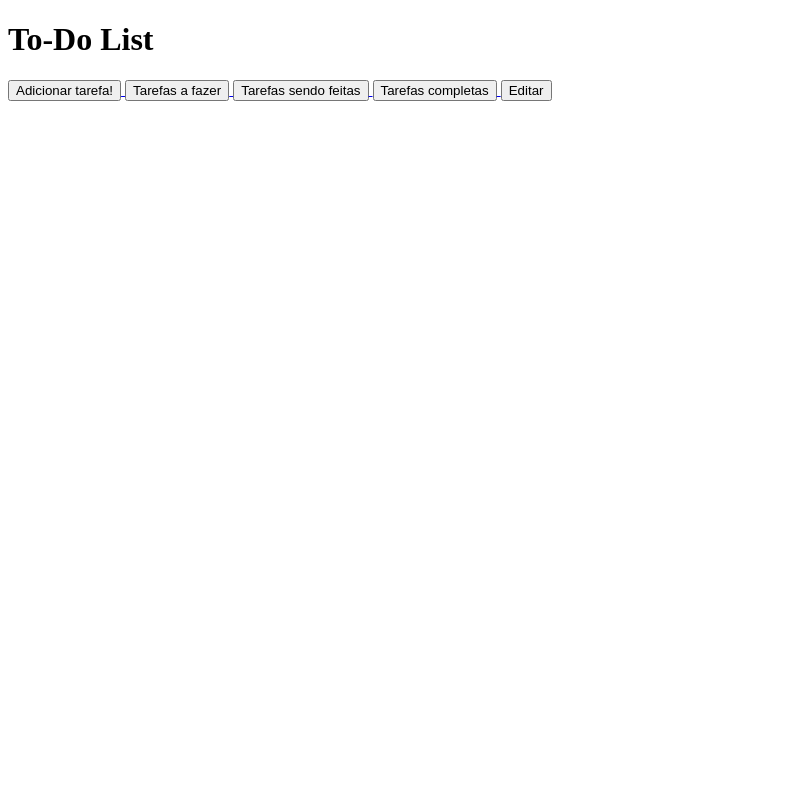
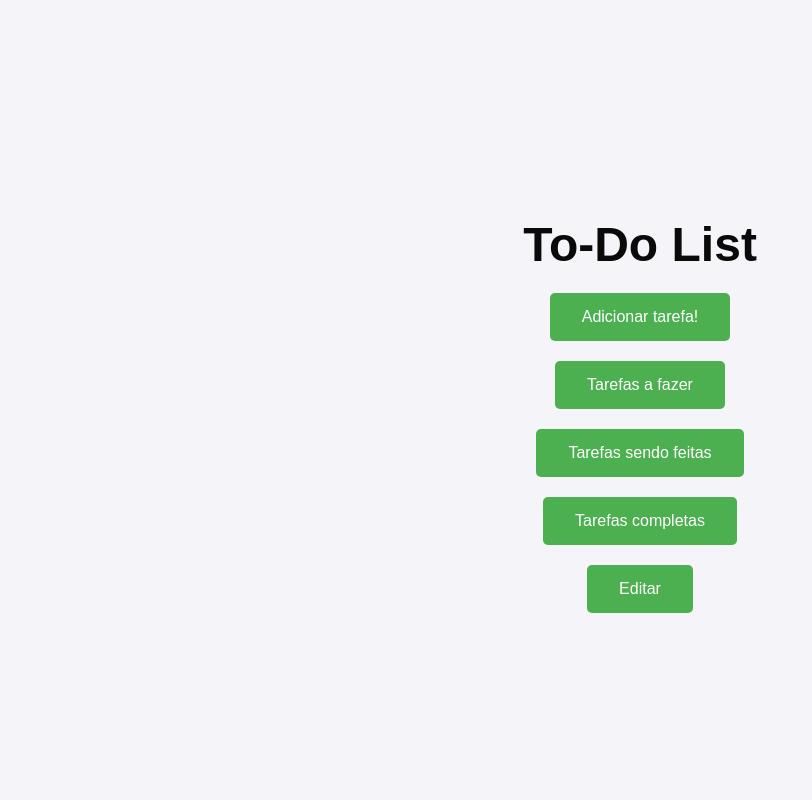
Before and after one commit to guiabbehusen/crud_py_mysql, a Flask app: page / in a window 1280 px wide. Shown: the whole page, without its empty margins (0-812 px from the left). Run offline with Flask 3, Linux system fonts and the light colour scheme; some libraries are stand-ins or nearby versions.

Commit message:
Melhorando o CSS

```diff
--- a/static/style.css
+++ b/static/style.css
@@ -1,45 +1,74 @@
-
-body {
-    font-family: Arial, sans-serif;
-    background-color: #f8f9fa;
+/* Resetando estilos básicos */
+* {
     margin: 0;
     padding: 0;
+    box-sizing: border-box;
 }
 
-.container {
-    width: 80%;
-    margin: auto;
-    padding: 20px;
+/* Fonte padrão */
+body {
+    font-family: 'Arial', sans-serif;
+    background-color: #f4f4f9;
+    color: #333;
+    line-height: 1.6;
+    display: flex;
+    flex-direction: column;
+    justify-content: center;
+    align-items: center;
+    height: 100vh; /* Utiliza toda a altura da tela */
+    padding: 0 20px;
 }
 
+/* Definir o estilo do título */
 h1 {
     text-align: center;
-    color: #343a40;
+    margin-top: 30px;
+    color: #0a0a0a;
+    font-size: 3rem;
+    font-weight: bold;
 }
 
-.task-card {
-    background-color: #fff;
-    border: 1px solid #ddd;
-    padding: 15px;
-    margin-bottom: 10px;
+/* Estilo para os botões */
+button {
+    background-color: #4CAF50;
+    color: white;
+    border: none;
+    padding: 15px 32px;
+    text-align: center;
+    text-decoration: none;
+    display: inline-block;
+    font-size: 1rem;
+    margin: 10px;
+    cursor: pointer;
     border-radius: 5px;
-    box-shadow: 0 2px 4px rgba(0, 0, 0, 0.1);
+    transition: background-color 0.3s ease, transform 0.3s ease;
 }
 
-.task-card p {
-    margin: 5px 0;
+/* Efeito de hover */
+button:hover {
+    background-color: #45a049;
+    transform: scale(1.05);
 }
 
-.task-card .btn {
-    background-color: #007bff;
-    color: white;
-    padding: 8px 12px;
-    border: none;
-    border-radius: 4px;
-    cursor: pointer;
-    text-decoration: none;
+/* Efeito de foco */
+button:focus {
+    outline: none;
 }
 
-.task-card .btn:hover {
-    background-color: #0056b3;
+/* Se você tiver mais elementos, pode usar margens para espaçar tudo */
+.container {
+    margin-top: 50px;
+    text-align: center;
 }
+
+/* Para dispositivos menores */
+@media (max-width: 600px) {
+    h1 {
+        font-size: 2rem;
+    }
+
+    button {
+        width: 100%; /* Botões ficam em toda largura */
+        padding: 12px;
+    }
+}
--- a/templates/homepage.html
+++ b/templates/homepage.html
@@ -3,6 +3,7 @@
 <head>
     <meta charset="UTF-8">
     <meta name="viewport" content="width=device-width, initial-scale=1.0">
+    <link rel="stylesheet" href="/static/style.css">
     <title>To-Do List</title>
 </head>
 
```
